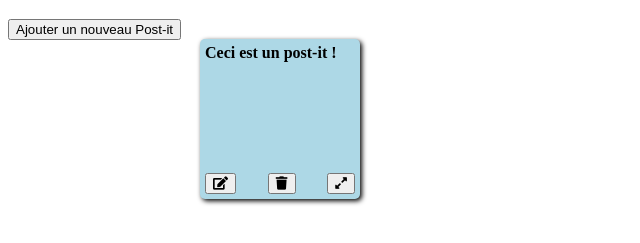
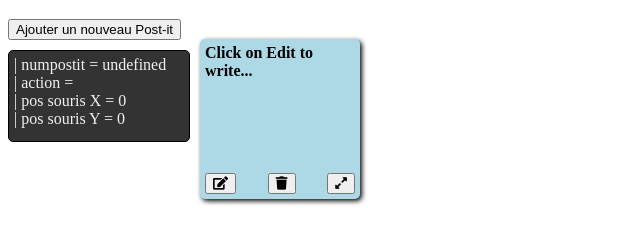
Before and after one commit to Dev-IV-Dnl/Post-it, a plain HTML site: page index.html in a window 1280 px wide. Both pictures are taken after a click on the button "Ajouter un nouveau Post-it". Shown: the part 61-304 px from the top of the page, without its empty margins (0-640 px from the left). Drawn offline with Linux system fonts and the light colour scheme.

Commit message:
edition en cours

```diff
--- a/css/style.css
+++ b/css/style.css
@@ -24,3 +24,14 @@ h1 {
     display: flex;
     justify-content: space-between;
 }
+
+.debug {
+    margin-top: 10px;
+    padding: 5px;
+    background-color: #333;
+    color: #f1f1f1;
+    width: 170px;
+    height: 80px;
+    border: black 1px solid;
+    border-radius: 5px;
+}
--- a/index.html
+++ b/index.html
@@ -17,6 +17,7 @@
 <body>
     <h1>Post-it</h1>
     <button id="btnAjoutPostIt">Ajouter un nouveau Post-it</button>
+    <div class="debug"></div>
     <div class="conteneur"></div>
 
 
--- a/js/PostIt.js
+++ b/js/PostIt.js
@@ -22,7 +22,7 @@ class PostIt {
         this.y = y;
     }
 
-    agrandi(longueur, hauteur) {
+    agrandir(longueur, hauteur) {
         this.longueur = longueur;
         this.hauteur = hauteur;
     }
@@ -31,14 +31,14 @@ class PostIt {
         this.contenu = contenu;
     }
 
-    supprime() {
+    supprimer() {
         numPostIt = this.num;
         // let lePostIt = document.getElementById("PostIt" + this.num);
         conteneur.removeChild(lePostIt);
-        supprimePostIt();
+        supprimerPostIt();
     }
 
-    affiche() {
+    afficher() {
         let newElem = false;
         //On essaye d'attraper le postIt par son id
         let monPostIt = document.getElementById("PostIt" + this.num);
@@ -47,6 +47,7 @@ class PostIt {
             newElem = true;
             monPostIt = document.createElement("div");
             monPostIt.classList.add("postIt");
+            monPostIt.title = "Cliquez pour déplacer...";
             monPostIt.id = "PostIt" + this.num;
         }
 
@@ -61,13 +62,11 @@ class PostIt {
         tousLesBoutons.classList.add("tousLesBoutons");
         monPostIt.appendChild(tousLesBoutons);
 
-        // let btnDeplace = document.createElement('button');
-        // btnDeplace.classList.add("btnDeplace");
-        // tousLesBoutons.appendChild(btnDeplace);
-        // btnDeplace.innerHTML = "<i class='fas fa-arrows-alt'></i>";
 
+        //Gestion du bouton EDIT :
         let btnEdit = document.createElement("button");
-        btnEdit.classList.add("btnSupprime");
+        btnEdit.classList.add("btnSupprimer");
+        btnEdit.title = "Editer ce Post-it...";
         btnEdit.innerHTML = "<i class='fas fa-edit'></i>"
         btnEdit.addEventListener("click", (e) => {
             if (numPostIt === this.num) {
@@ -81,37 +80,29 @@ class PostIt {
         })
         tousLesBoutons.appendChild(btnEdit);
 
-        // let btnEdit = document.createElement('i')
-        // btnEdit.classList.add("fas", "fa-user-edit")
-        // btnEdit.addEventListener('click', (e) => {
-        //     if (numPostit !== this.num) {
-        //         numPostit = this.num
-        //         action = "edit"
-        //     } else {
-        //         numPostit = -1
-        //         action = ""
-        //     }
-        //     e.stopPropagation()
-        // })
-        // menu.appendChild(btnEdit)
 
-        let btnSupprime = document.createElement('button');
-        btnSupprime.classList.add("btnSupprime");
-        btnSupprime.innerHTML = "<i class='fas fa-trash'></i>";
-        btnSupprime.addEventListener("click", (e) => {
+        //Gestion du bouton Supprime :
+        let btnSupprimer = document.createElement('button');
+        btnSupprimer.classList.add("btnSupprimer");
+        btnSupprimer.title = "Supprimer ce Post-it...";
+        btnSupprimer.innerHTML = "<i class='fas fa-trash'></i>";
+        btnSupprimer.addEventListener("click", (e) => {
             numPostIt = this.num;
             monPostIt.style.backgroundColor = "red";
             monPostIt.remove();
             delete tabPostIt[numPostIt];
             e.stopPropagation();
         })
-        tousLesBoutons.appendChild(btnSupprime);
+        tousLesBoutons.appendChild(btnSupprimer);
 
-        let btnAgrandi = document.createElement('button');
-        btnAgrandi.classList.add("btnAgrandi");
-        tousLesBoutons.appendChild(btnAgrandi);
-        btnAgrandi.innerHTML = "<i class='fas fa-expand-alt'></i>";
-        btnAgrandi.addEventListener("click", (e) => {
+
+        //Gestion du bouton Agrandir :
+        let btnAgrandir = document.createElement('button');
+        btnAgrandir.classList.add("btnAgrandi");
+        btnAgrandir.title = "Agrandir ce Post-it...";
+        tousLesBoutons.appendChild(btnAgrandir);
+        btnAgrandir.innerHTML = "<i class='fas fa-expand-alt'></i>";
+        btnAgrandir.addEventListener("click", (e) => {
             if (numPostIt === this.num) {
                 numPostIt = undefined;
                 action = "";
--- a/js/index.js
+++ b/js/index.js
@@ -2,7 +2,7 @@ let conteneur = document.querySelector('.conteneur');
 let btnAjoutPostIt = document.querySelector("#btnAjoutPostIt");
 let tabPostIt = [];
 let numPostIt;
-let textPostit;
+let contenuPostIt;
 let action = "";
 let mousePositionorigineX;
 let mousePosX;
@@ -13,15 +13,18 @@ let hauteurInit;
 let tabColor = ["lightblue", "lightgreen", "lightpink", "lightyellow"];
 function createPostIt() {
     conteneur.innerHTML = "";
-    tabPostIt.push(new PostIt(tabPostIt.length, 100, 200, tabColor[Math.floor(Math.random() * 4)], "Ceci est un post-it !", 150, 150));
+    tabPostIt.push(new PostIt(tabPostIt.length, 100, 200, tabColor[Math.floor(Math.random() * 4)], "Click on Edit to write...", 150, 150));
 
     for (let i in tabPostIt) {
-        tabPostIt[i].affiche();
+        tabPostIt[i].afficher();
     }
 }
 
-// let postIt1 = new PostIt(5, 5, "lightgreen", "Ceci est mon premier post-it", 200, 200);
-// let postIt2 = new PostIt(5, 5, "lightblue", "Ceci est mon deuxième post-it, dans celui-ci j'aimerais écrire un de mes projets", 250, 250);
+// Console debug
+setInterval(() => {
+    document.querySelector('.debug').innerHTML = "| numpostit = " + numPostIt + "<br>| action = " + action + "<br>| pos souris X = " + mousePosX + "<br>| pos souris Y = " + mousePosY
+}, 500);
+// Fin console debug
 
 window.addEventListener('load', () => {
     btnAjoutPostIt.addEventListener("click", () => {
@@ -35,12 +38,34 @@ window.addEventListener('load', () => {
         if (numPostIt !== undefined && action == "deplace") {
 
             tabPostIt[numPostIt].deplace(e.clientY - tabPostIt[numPostIt].hauteur / 2, e.clientX - tabPostIt[numPostIt].longueur / 2);
-            tabPostIt[numPostIt].affiche();
+            tabPostIt[numPostIt].afficher();
+
         } else if (numPostIt !== undefined && action == "agrandi") {
-            tabPostIt[numPostIt].agrandi(e.clientX - mousePositionorigineX + longueurInit, e.clientY - mousePositionorigineY + hauteurInit);
-            tabPostIt[numPostIt].affiche();
+            tabPostIt[numPostIt].agrandir(e.clientX - mousePositionorigineX + longueurInit, e.clientY - mousePositionorigineY + hauteurInit);
+            tabPostIt[numPostIt].afficher();
+
         } else if (numPostIt !== undefined && action == "supprime") {
-            tabPostIt[numPostIt].supprime();
+            tabPostIt[numPostIt].supprimer();
+
+        }
+    })
+
+    document.addEventListener("keydown", (e) => {
+        console.log(e);
+        if(numPostIt !== undefined && action == "edit") {
+            if (e.key === "Shift" || e.key === "Control") { }
+            else if (e.key === "Enter") {
+                tabPostIt[numPostIt].edit(tabPostIt[numPostIt].contenu + "<br>")
+                tabPostIt[numPostIt].afficher()
+            }
+            else if (e.key === "Backspace") {
+                tabPostIt[numPostIt].edit(tabPostIt[numPostIt].contenu.substr(0, tabPostIt[numPostIt].contenu.length - 1))
+                tabPostIt[numPostIt].afficher()
+            }
+            else {
+                tabPostIt[numPostIt].edit(tabPostIt[numPostIt].contenu + e.key)
+                tabPostIt[numPostIt].afficher()
+            }
         }
     })
 });
```
